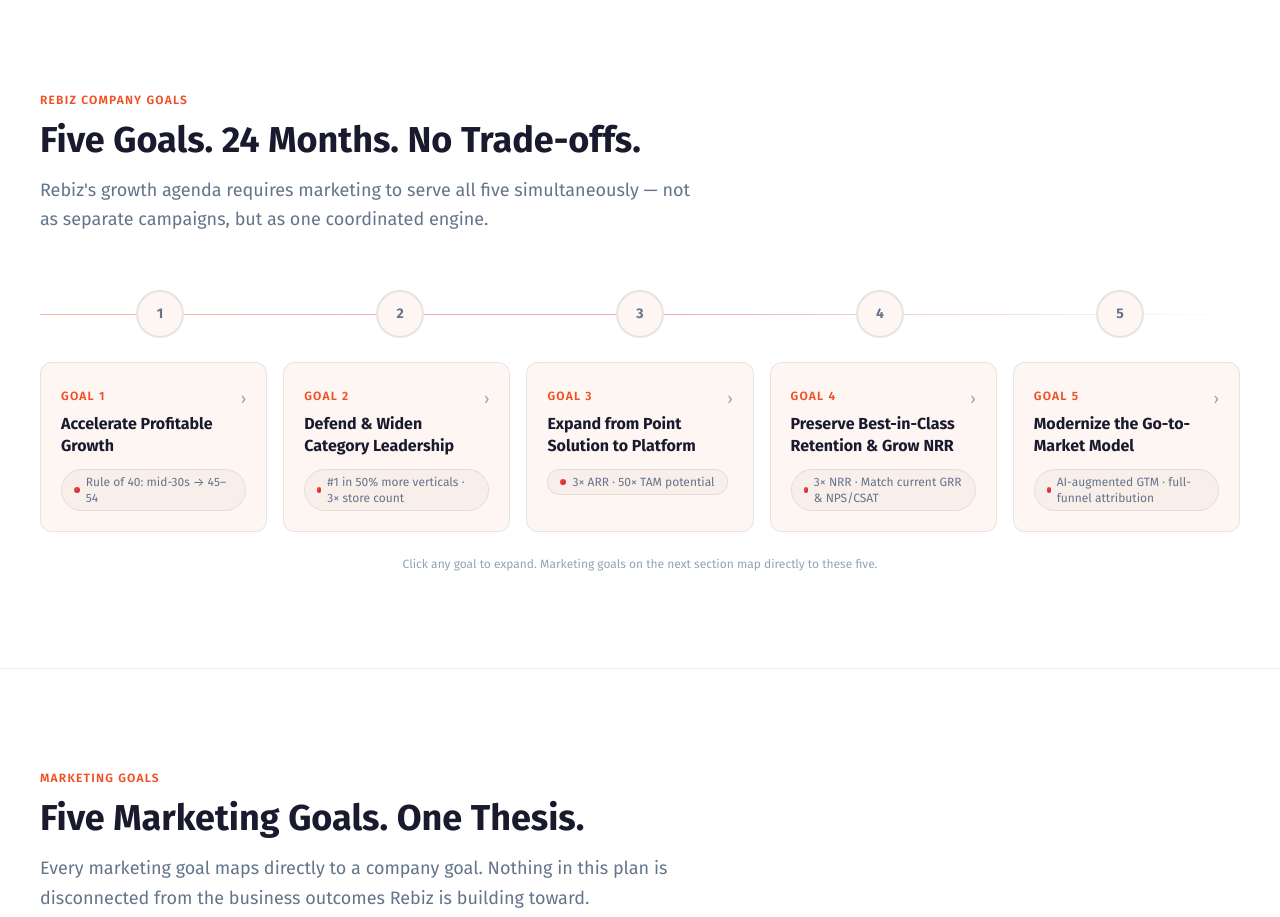
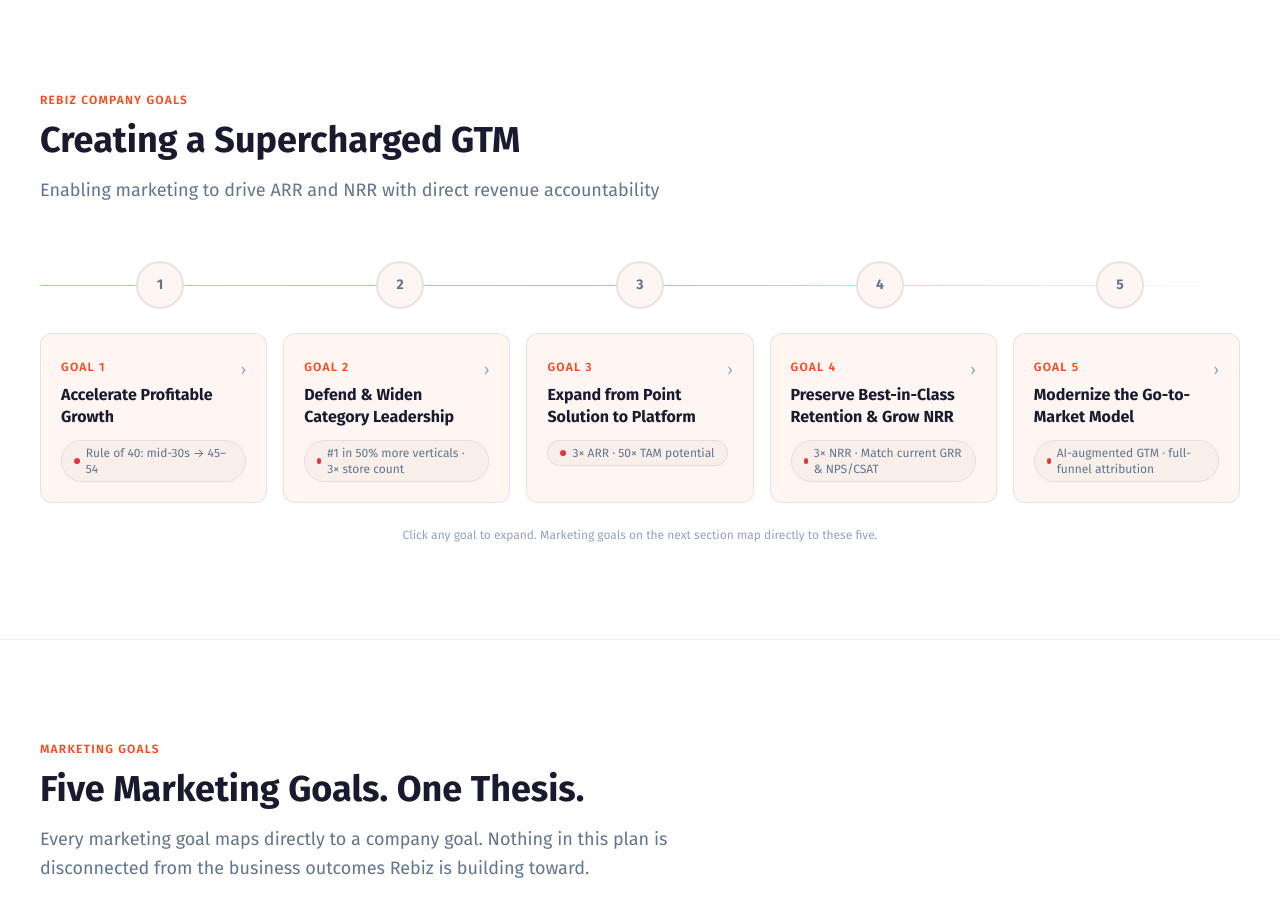
Before and after one commit to benjamsb/rebiz-marketing, a React (Vite) app: page / in a window 1280 px wide. Shown: the part 1980-2897 px from the top of the page. Built offline with nearby package versions, Linux system fonts and the light colour scheme.

Commit message:
Update Company Goals section header copy

```diff
--- a/src/components/CompanyGoals.jsx
+++ b/src/components/CompanyGoals.jsx
@@ -10,8 +10,8 @@
     <SectionWrapper id="company-goals">
       <SectionHeader
         eyebrow="Rebiz Company Goals"
-        title="Five Goals. 24 Months. No Trade-offs."
-        subtitle="Rebiz's growth agenda requires marketing to serve all five simultaneously — not as separate campaigns, but as one coordinated engine."
+        title="Creating a Supercharged GTM"
+        subtitle="Enabling marketing to drive ARR and NRR with direct revenue accountability"
       />
 
       {/* Horizontal timeline connector for desktop */}
```
